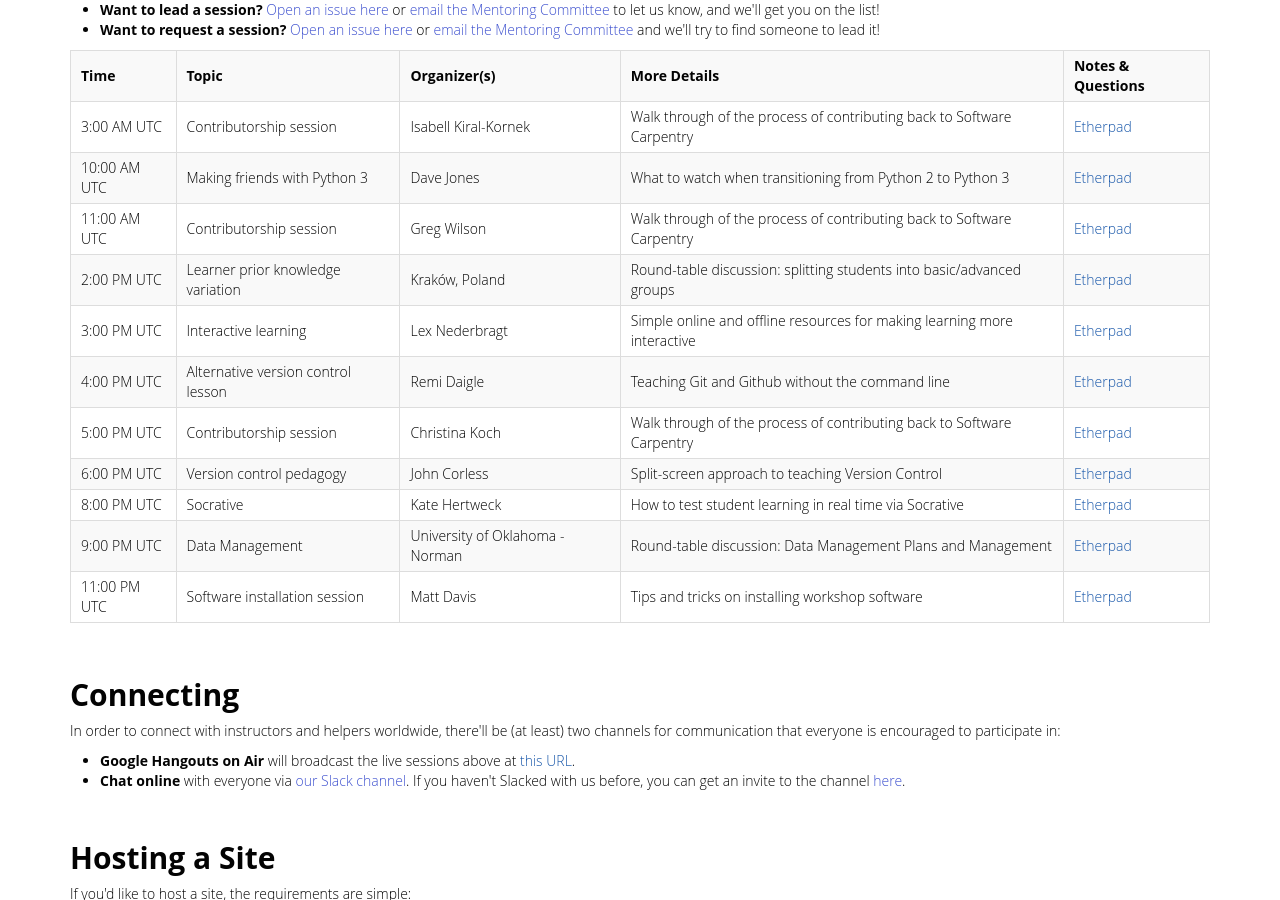
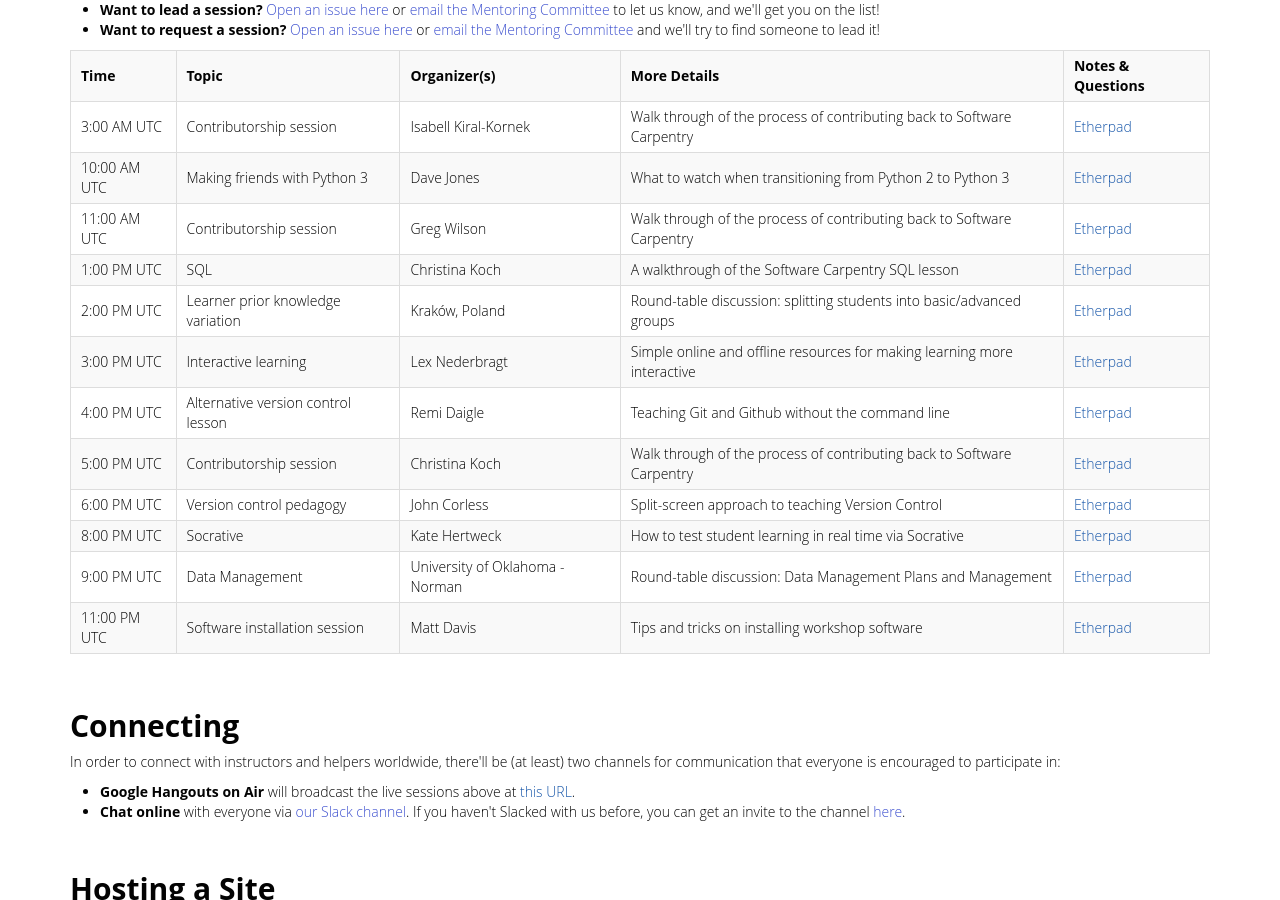
Before and after one commit to swcarpentry/instructor-retreat-2015, a Jekyll site: the page built from index.html, in a window 1280 px wide and 900 px high, scrolled down 513 px. Built offline with Jekyll 4.4.1, drawn with Linux system fonts in a browser that asks for light colours; a script that is not in the unit is left out.

Commit message:
Added Christina's SQL broadcast session

```diff
--- a/_includes/schedule.html
+++ b/_includes/schedule.html
@@ -33,6 +33,13 @@
             <td>Contributorship session</td>
             <td>Greg Wilson</td>
             <td>Walk through of the process of contributing back to Software Carpentry</td>
+            <td><a href=''>Etherpad</a></td>
+        </tr>
+        <tr>
+            <td>1:00 PM UTC</td>
+            <td>SQL</td>
+            <td>Christina Koch</td>
+            <td>A walkthrough of the Software Carpentry SQL lesson</td>
             <td><a href=''>Etherpad</a></td>
         </tr>
         <tr>
```
